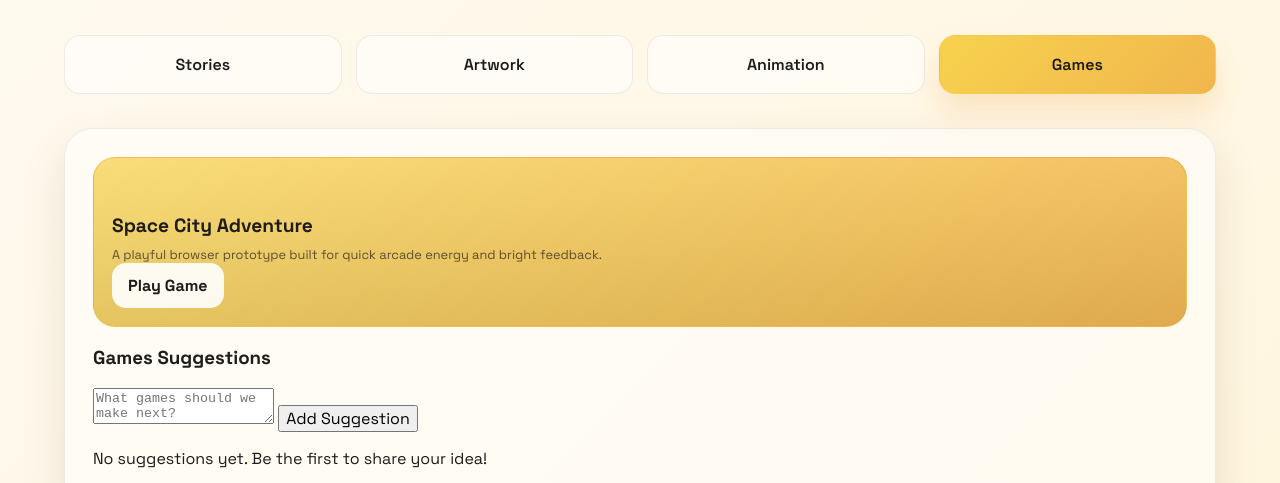
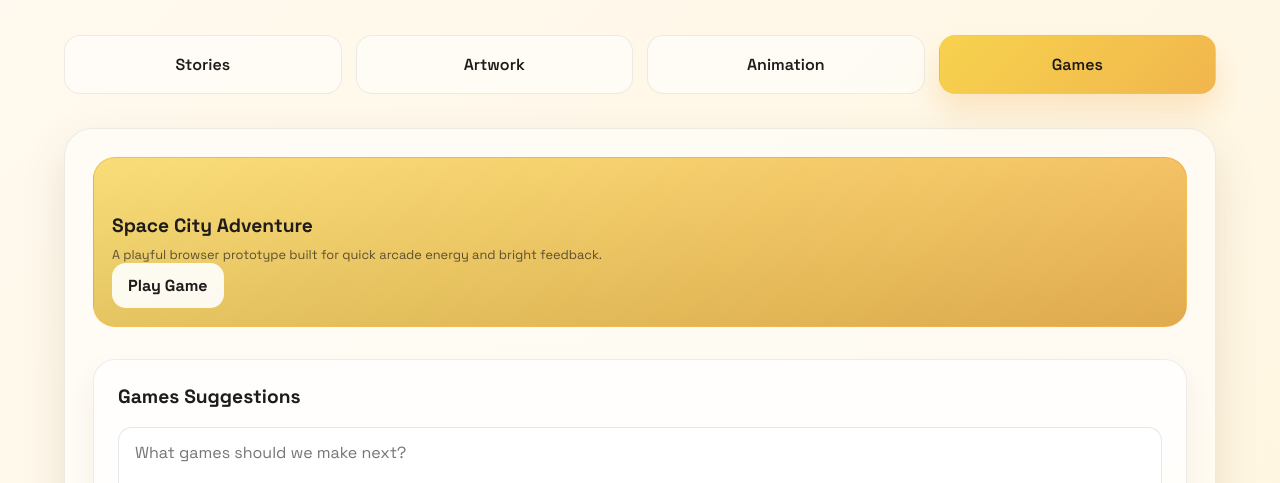
Before and after one commit to a-krish/Banana-Lab, a plain HTML site: page index.html in a window 1280 px wide. Shown: the part 469-952 px from the top of the page. Drawn offline with Linux system fonts and the light colour scheme.

Commit message:
Add a cleaner, more polished comment-box layout for all category suggestion boxes

```diff
--- a/style.css
+++ b/style.css
@@ -223,6 +223,88 @@ h1 {
   font-size: 0.8rem;
 }
 
+.comment-section {
+  margin-top: 32px;
+  padding: 24px;
+  border-radius: 22px;
+  background: rgba(255, 255, 255, 0.72);
+  border: 1px solid rgba(30, 27, 26, 0.08);
+  box-shadow: 0 14px 30px rgba(88, 52, 18, 0.06);
+}
+
+.comment-section h3 {
+  margin: 0 0 18px;
+  font-size: 1.2rem;
+}
+
+#comment-form {
+  display: grid;
+  gap: 12px;
+  margin-bottom: 22px;
+}
+
+#comment-input {
+  width: 100%;
+  min-height: 110px;
+  resize: vertical;
+  border: 1px solid rgba(30, 27, 26, 0.1);
+  border-radius: 14px;
+  background: rgba(255, 255, 255, 0.9);
+  padding: 14px 16px;
+  font: inherit;
+  color: var(--text);
+  outline: none;
+  transition: border-color 0.2s ease, box-shadow 0.2s ease;
+}
+
+#comment-input:focus {
+  border-color: rgba(233, 152, 45, 0.7);
+  box-shadow: 0 0 0 4px rgba(247, 210, 78, 0.15);
+}
+
+#comment-form button {
+  justify-self: flex-start;
+  border: none;
+  border-radius: 12px;
+  padding: 12px 18px;
+  background: linear-gradient(135deg, var(--yellow), var(--banana));
+  color: var(--text);
+  font-weight: 700;
+  cursor: pointer;
+  box-shadow: 0 10px 20px rgba(233, 152, 45, 0.15);
+}
+
+.comments-list {
+  display: grid;
+  gap: 12px;
+}
+
+.comment {
+  background: rgba(255, 255, 255, 0.9);
+  border: 1px solid rgba(30, 27, 26, 0.08);
+  border-radius: 16px;
+  padding: 14px 16px;
+}
+
+.comment strong {
+  display: inline-block;
+  margin-bottom: 8px;
+  font-size: 0.82rem;
+  letter-spacing: 0.04em;
+  color: var(--banana-deep);
+}
+
+.comment p {
+  margin: 0;
+  line-height: 1.6;
+  color: var(--text);
+}
+
+.no-comments {
+  margin: 0;
+  color: var(--muted);
+}
+
 @media (max-width: 700px) {
   .category-nav {
     grid-template-columns: repeat(2, minmax(140px, 1fr));
@@ -231,4 +313,8 @@ h1 {
   .showcase {
     padding: 18px;
   }
+
+  .comment-section {
+    padding: 18px;
+  }
 }
```
